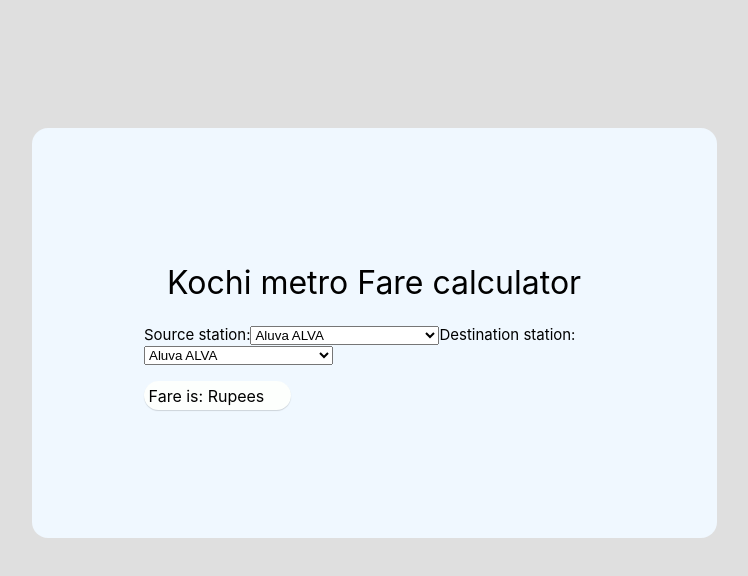
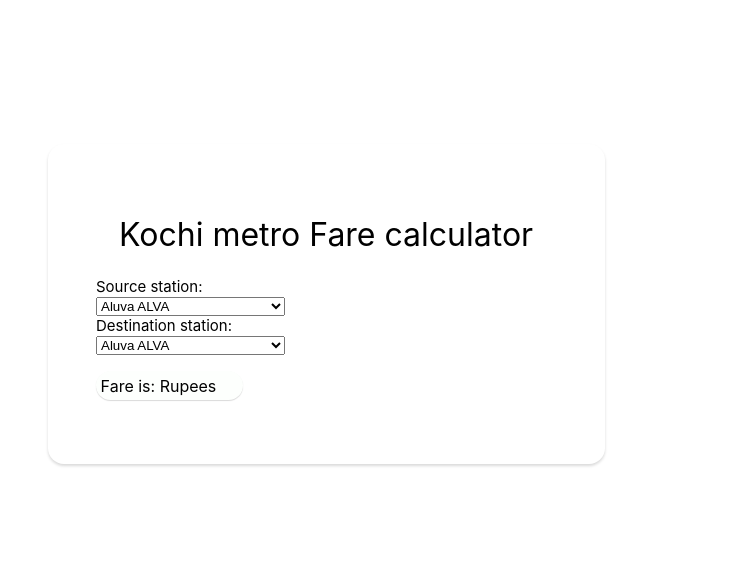
Before and after one commit to cmkishores/kochi-metro-fare, a React (Create React App) app: page / in a window 1280 px wide. Shown: the top 576 px of the page, without its empty margins (288-1036 px from the left). Built offline with nearby package versions, Linux system fonts and the light colour scheme.

Commit message:
Style changes

```diff
--- a/src/App.css
+++ b/src/App.css
@@ -23,7 +23,7 @@
 body{
   display:flex;
   flex: row;
-  background-color: #dfdfdf;
+  background-color: #ffffff;
   font-size: 15px;
 
   padding-top: 10%;
@@ -38,11 +38,13 @@
 }
 
 .container {
-  background-color: aliceblue;
+  background-color: white;
   width: 90%;
-  margin: 0rem;
-  padding: 7rem;
+  margin: 1rem;
+  padding: 3rem;
   border-radius: 1rem;
+  box-shadow:
+        0 2px 3px rgba(0,0,0,0.15);
 }
 p{
   background-color: rgb(253, 255, 253);
--- a/src/App.js
+++ b/src/App.js
@@ -66,8 +66,11 @@
 
     return (
       <div className="container">
+
             <header>Kochi metro Fare calculator</header>
+
             <form>
+            <div className={"custom-select"} style={{width:200}}>
             <label>Source station:</label>
             <select value={this.state.source}
                     onChange={this.handleChange}
@@ -75,6 +78,7 @@
             {options}
 
             </select>
+
             <label>Destination station:</label>
 
             <select value={this.state.destination}
@@ -83,6 +87,7 @@
             {options}
 
             </select>
+            </div>
             </form>
             <p>Fare is: {this.state.fare} Rupees</p>
 
--- a/src/fareData.js
+++ b/src/fareData.js
@@ -1,5 +1,5 @@
 const fareData =[
-    { originId: "ALVA", destId: "PNCU", fare: 10 },
+  { originId: "ALVA", destId: "PNCU", fare: 10 },
   { originId: "ATTK", destId: "CPPY", fare: 10 },
   { originId: "ATTK", destId: "MUTT", fare: 10 },
   { originId: "ATTK", destId: "PNCU", fare: 10 },
```
